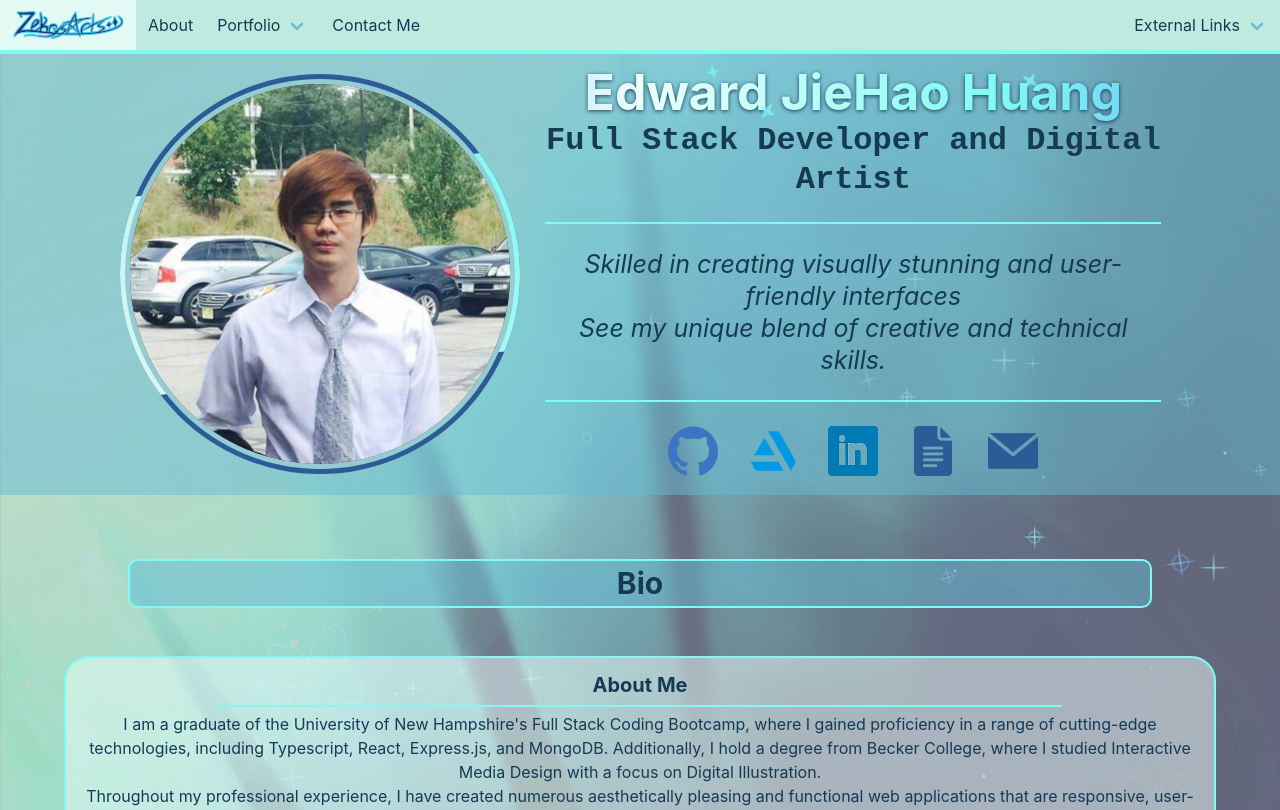
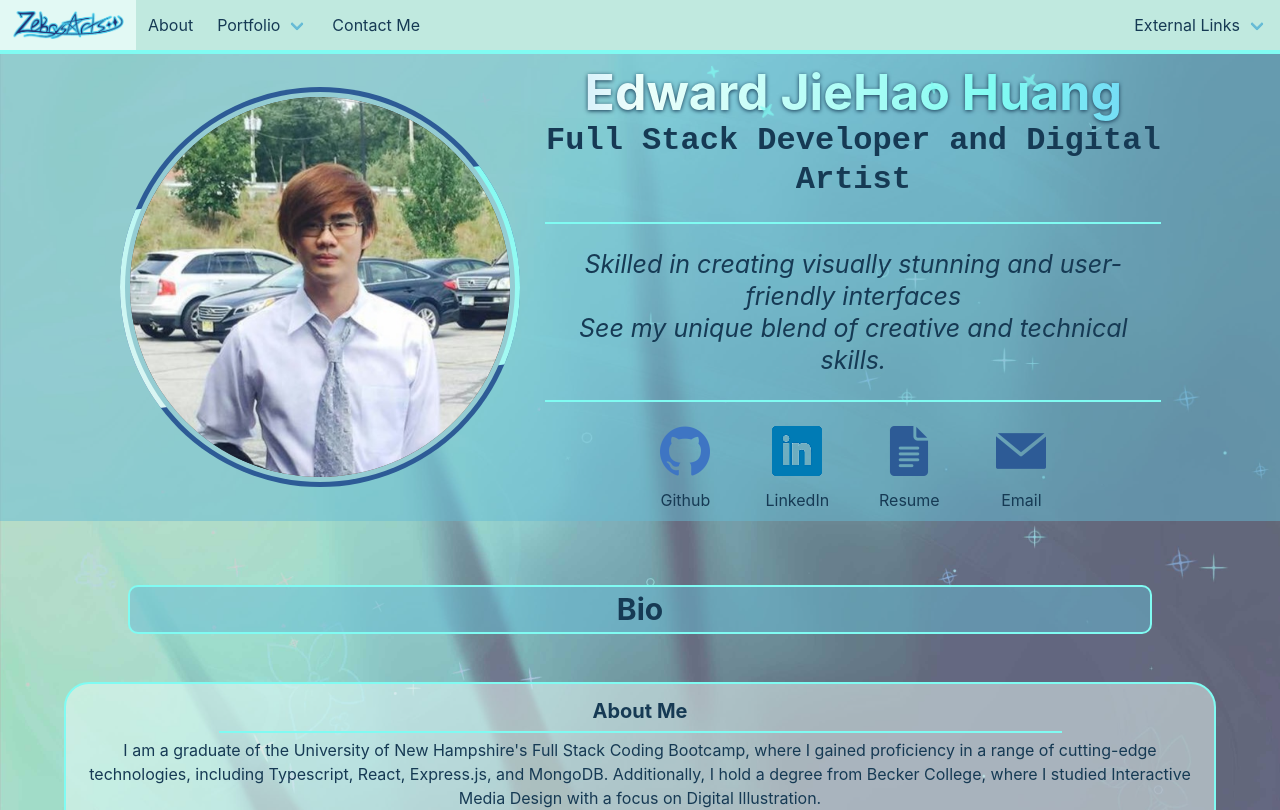
Before and after one commit to Ejhuang2015/ejhuang2015.github.io, a React (Create React App) app: page / in a window 1280 px wide. Shown: the top 810 px of the page. Built offline with nearby package versions, Linux system fonts and the light colour scheme.

Commit message:
Updated links

```diff
--- a/src/common/navLinks.ts
+++ b/src/common/navLinks.ts
@@ -17,12 +17,12 @@ const contactLinks: IContactLink[] = [
         icon: gitHubIcon,
         link: "https://github.com/Ejhuang2015"
     },
-    {
-        id: 1,
-        name: "Artstation",
-        icon: artStationIcon,
-        link: "https://zekeroxblade.artstation.com/"
-    },
+    // {
+    //     id: 1,
+    //     name: "Artstation",
+    //     icon: artStationIcon,
+    //     link: "https://zekeroxblade.artstation.com/"
+    // },
     {
         id: 2,
         name: "LinkedIn",
--- a/src/components/Billboard/index.tsx
+++ b/src/components/Billboard/index.tsx
@@ -21,6 +21,7 @@ function Billboard() {
     return (
       <a href={item.link} target="_blank" rel="noreferrer noopener" key={item.id}>
         <img src={item.icon} alt={`${item.name} link`} title={item.name} className="footerIcon" />
+        <p className="smallText">{item.name}</p>
       </a>
     )
   }
@@ -87,6 +88,7 @@ function Billboard() {
           {contactLinks.map(mapContacts)}
           <a href="#contact">
             <img src={emailIcon} alt="Email Link" title="Send me an email" className="footerIcon"/>
+            <p className="smallText">Email</p>
           </a>
         </div>
       </header>
--- a/src/lightBlueStyle.css
+++ b/src/lightBlueStyle.css
@@ -155,6 +155,11 @@ p.quote {
     font-style: italic;
     line-height: 2rem;
 }
+p.smallText {
+    font-size: 1rem;
+    font-weight: normal;
+    margin-top: .5rem;
+}
 
 /* ----- 3. Basic Formatting Options----- */
 /* Center contents */
@@ -198,7 +203,9 @@ p.quote {
 
 /* Display content in a single line */
 .singleLine {
-    display: initial;
+    display: flex;
+    justify-content: center;
+    column-gap: 1em;
 }
 
 /* Add in a border */
```
